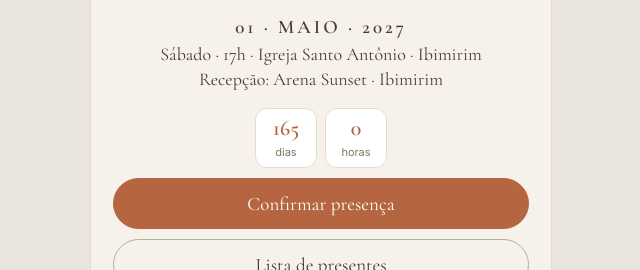
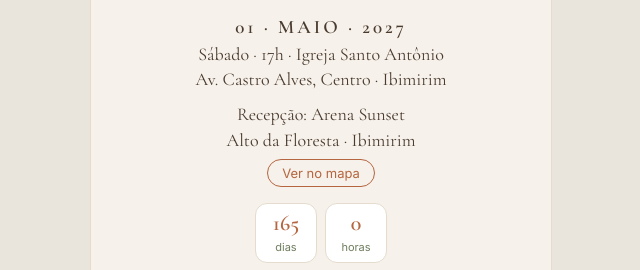
Before and after one commit to MIGUELKAKA2603/convite-romilson-jarquinaide, a plain HTML site: page index.html in a window 1280 px wide. Shown: the part 515-785 px from the top of the page, without its empty margins (319-959 px from the left). Drawn offline with nearby package versions, Linux system fonts and the light colour scheme; no server answers.

Commit message:
v3 - enderecos e botao Ver no mapa da recepcao

```diff
--- a/index.html
+++ b/index.html
@@ -65,6 +65,7 @@ body{font-family:'Cormorant Garamond',Georgia,serif;color:var(--ink)}
 .step b{font-size:26px;min-width:30px;text-align:center}
 .ok{text-align:center;padding-top:50px}
 .load{font-family:Inter,sans-serif;font-size:14px;color:var(--sage-d);text-align:center;padding:30px 0}
+.mapa{display:inline-block;margin-top:6px;font-family:Inter,sans-serif;font-size:13px;color:var(--terra);border:1px solid var(--terra);border-radius:16px;padding:5px 14px;text-decoration:none}
 </style>
 </head>
 <body>
@@ -115,7 +116,9 @@ function home(){
   '<p class="p" style="font-size:17px;margin-bottom:14px">Com a bênção de Deus e a alegria dos nossos corações, convidamos você para celebrar o nosso casamento.</p>'+
   '<p class="nm">Romilson</p><p class="amp">e</p><p class="nm">Jarquinaide</p>'+
   '<div class="pais"><div><small>PAIS DO NOIVO</small><span>Diones (em memória)<br>e Francisco</span></div><div><small>PAIS DA NOIVA</small><span>Adelina e João</span></div></div>'+
-  '<p class="date">01 · MAIO · 2027</p><p class="p">Sábado · 17h · Igreja Santo Antônio · Ibimirim</p><p class="p">Recepção: Arena Sunset · Ibimirim</p>'+
+  '<p class="date">01 · MAIO · 2027</p><p class="p">Sábado · 17h · Igreja Santo Antônio<br>Av. Castro Alves, Centro · Ibimirim</p>'+
+  '<p class="p" style="margin-top:10px">Recepção: Arena Sunset<br>Alto da Floresta · Ibimirim</p>'+
+  '<a class="mapa" href="https://www.google.com/maps/search/?api=1&amp;query=Arena+Sunset+Park+Ibimirim&amp;query_place_id=ChIJcVz29hIjCAcRrmiVuhChP2I" target="_blank" rel="noopener">Ver no mapa</a>'+
   (ms>0?'<div class="cd"><div><b>'+d+'</b><i>dias</i></div><div><b>'+h+'</b><i>horas</i></div></div>':'')+
   '<button class="btn pri" onclick="conf()">Confirmar presença</button>'+
   '<button class="btn" onclick="esperaLista(function(){lista()})">Lista de presentes</button>'+
```
